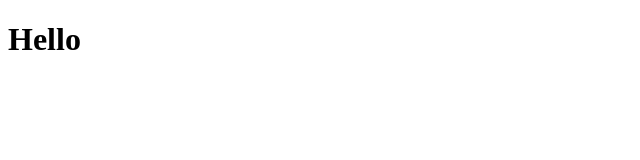
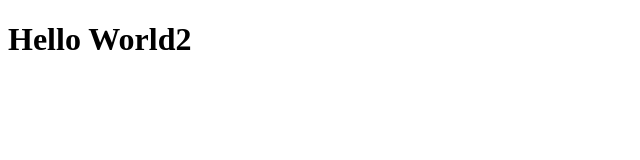
Before and after one commit to Ivan-Topka24/test, a plain HTML site: page index.html in a window 1280 px wide. Shown: the whole page, without its empty margins (0-640 px from the left). Drawn offline with Linux system fonts and the light colour scheme.

Commit message:
second commit

```diff
--- a/index.html
+++ b/index.html
@@ -8,7 +8,7 @@
 </head>
 
 <body>
-    <h1>Hello</h1>
+    <h1>Hello World2</h1>
 </body>
 
 </html>
```
